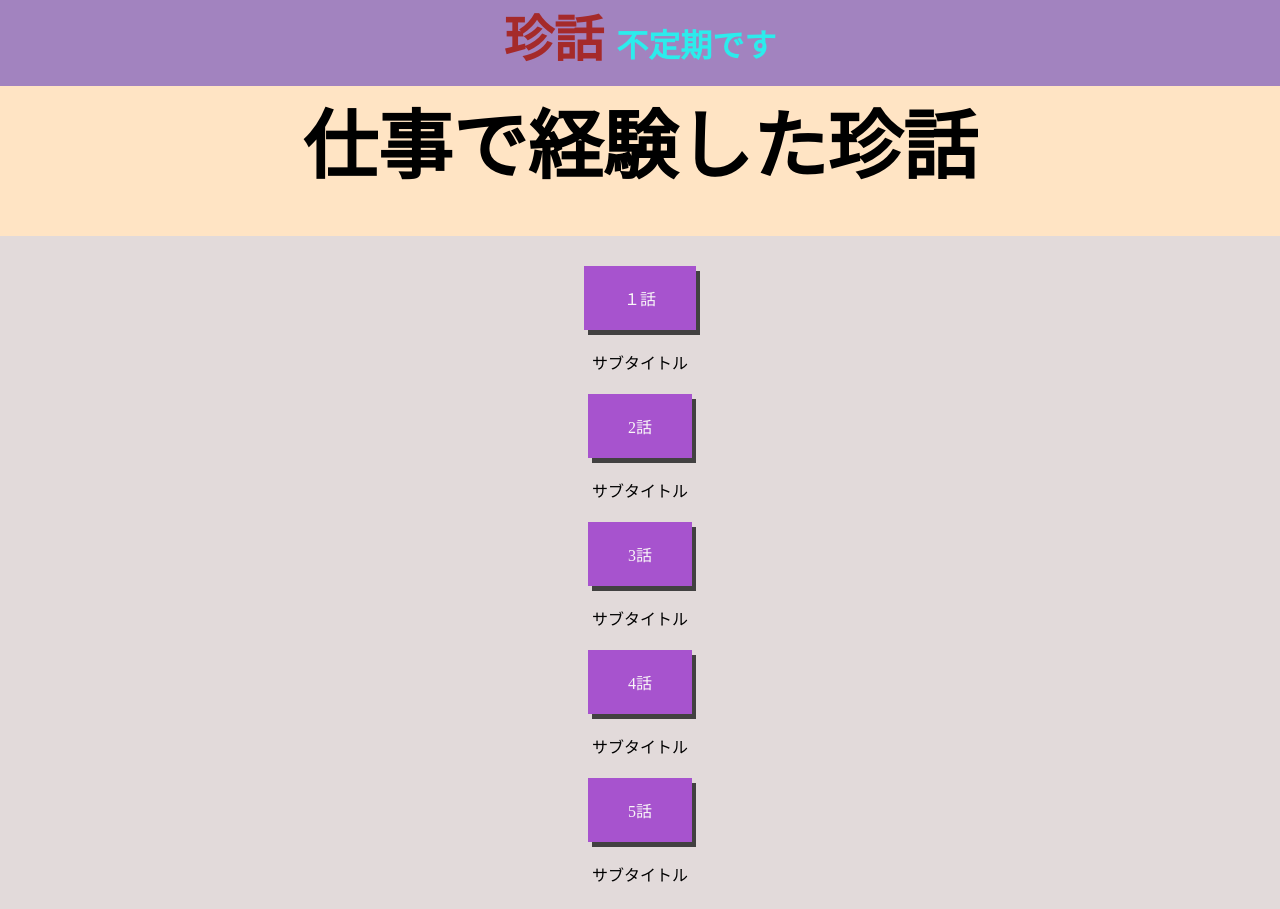
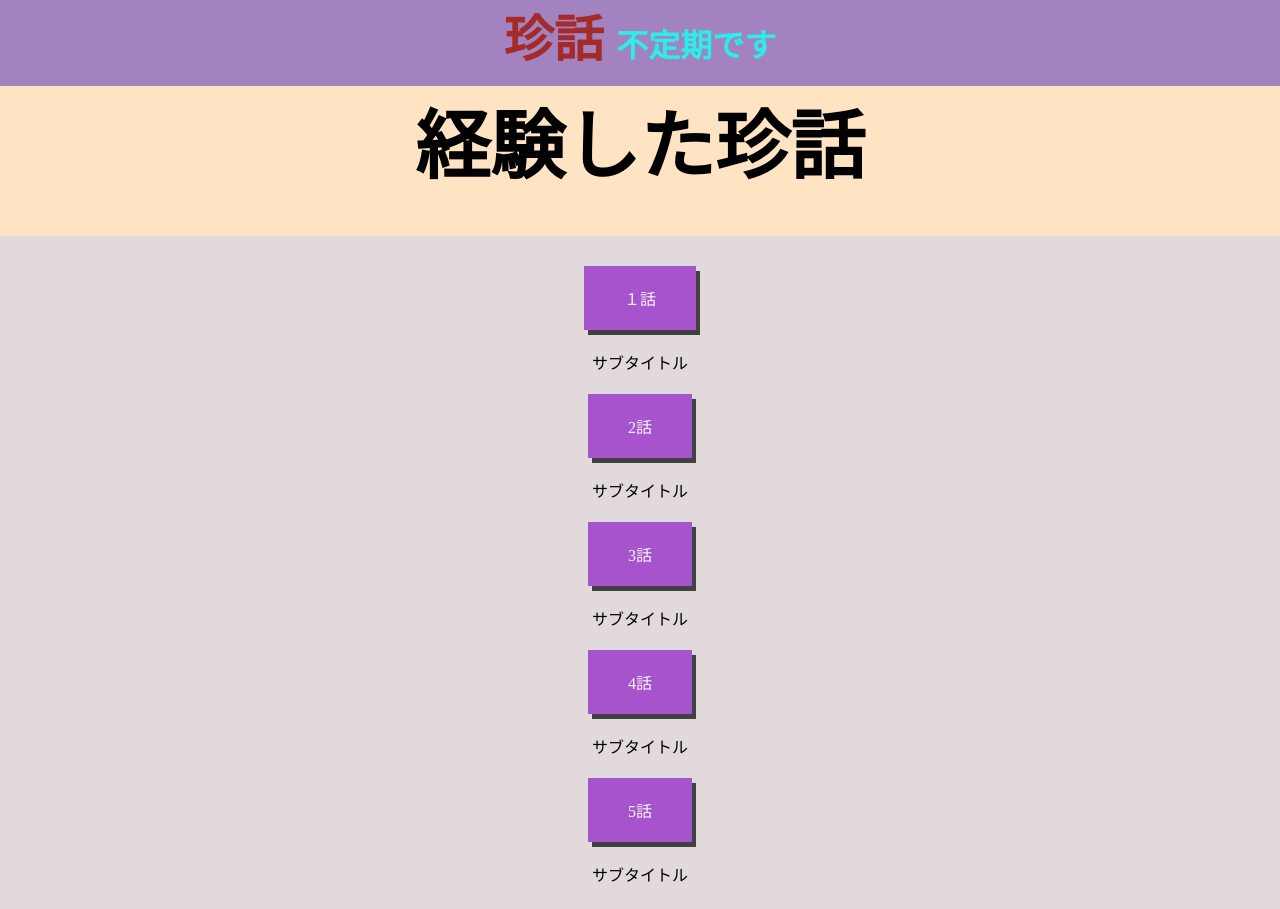
Before and after one commit to HuzaZ5/HuzaZ5.github.io, a plain HTML site: page index.html in a window 1280 px wide. Shown: the top 909 px of the page. Drawn offline with Linux system fonts and the light colour scheme.

Commit message:
Update index.html

```diff
--- a/index.html
+++ b/index.html
@@ -17,7 +17,7 @@
     </header>
     <div class="top-wrapper">
       <div class="title-logo">
-        <h2>仕事で経験した珍話</h2>
+        <h2>経験した珍話</h2>
       </div>
 
     </div>
```
